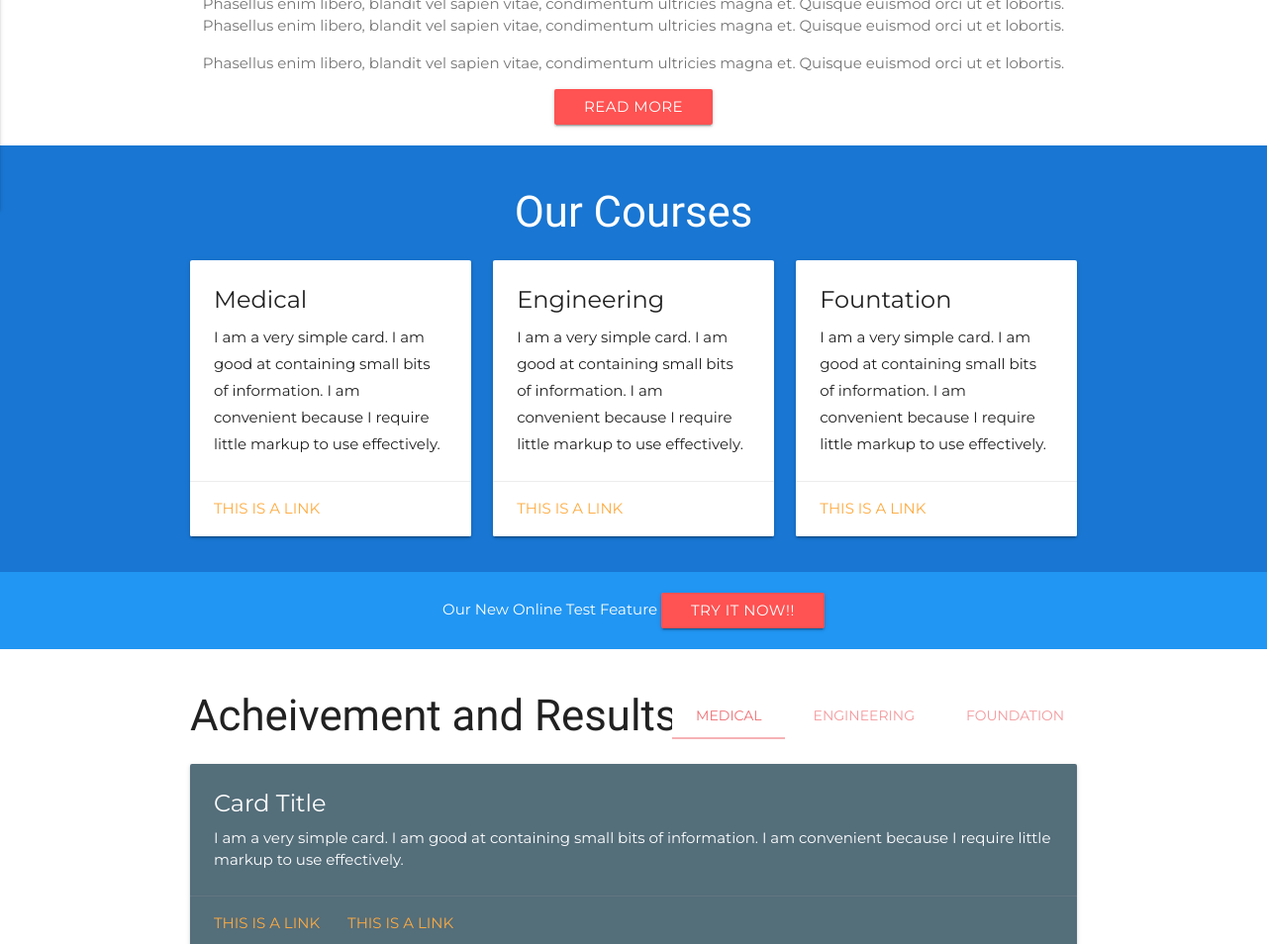
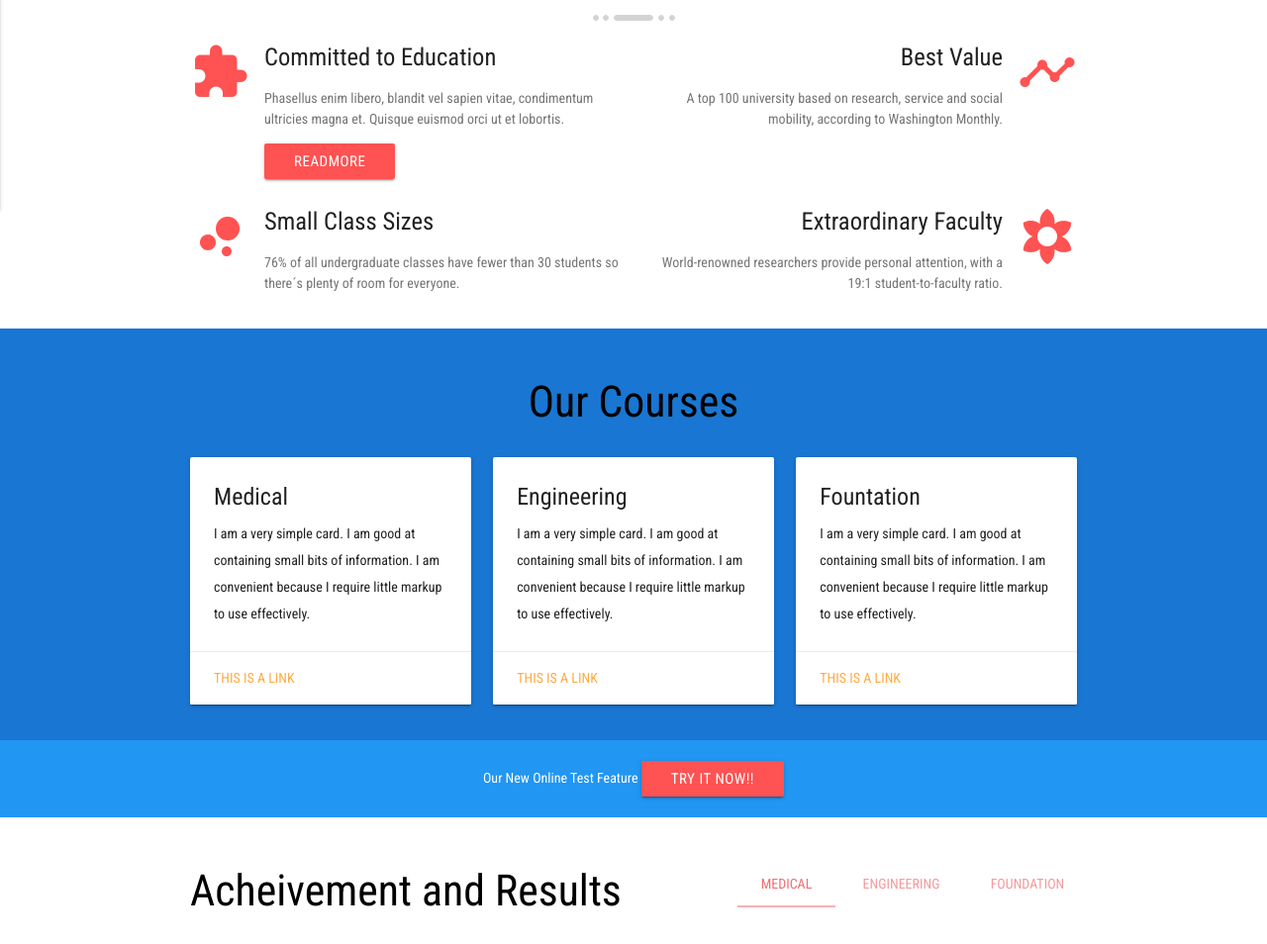
Before and after one commit to xTMNTxRaphaelx/edusquare, a website: page index.html in a window 1280 px wide. Shown: the part 648-1602 px from the top of the page at 99% size. Drawn offline with nearby package versions, Linux system fonts and the light colour scheme.

Commit message:
about page some work

```diff
--- a/index.html
+++ b/index.html
@@ -7,7 +7,8 @@
     <meta http-equiv="X-UA-Compatible" content="ie=edge">
     <title>Edusquare</title>
     <link href="https://fonts.googleapis.com/icon?family=Material+Icons" rel="stylesheet">
-    <link href="https://fonts.googleapis.com/css?family=Montserrat:400,700" rel="stylesheet">
+    <link href="https://fonts.googleapis.com/css?family=Roboto+Condensed" rel="stylesheet">
+
     <link rel="stylesheet" href="node_modules/materialize-css/dist/css/materialize.css">
     <link rel="stylesheet" href="style.css">
 </head>
@@ -158,8 +159,7 @@
                     <li><a href="#">Results</a></li>
                     <li><a href="#">Student Area</a></li>
                     <li><a href="#">Contact US</a></li>
-                    <li><a href="#" class="btn">Login</a></li
-                    <li><a href="#">&nbsp; <i class="material-icons left">menu</i></a></li>
+                    <li><a href="#" class="btn">Login</a></li <li><a href="#">&nbsp; <i class="material-icons left">menu</i></a></li>
                 </ul>
             </div>
         </div>
@@ -224,13 +224,42 @@
             <div class="container">
                 <div class="row">
                     <div class="col s12 center-align">
-                        <h3 class="primary-text-color">Welcome to <span>EduSquare</span></h3>
-                        <p class="secondary-text-color">Phasellus enim libero, blandit vel sapien vitae, condimentum ultricies magna et. Quisque euismod
-                            orci ut et lobortis. Phasellus enim libero, blandit vel sapien vitae, condimentum ultricies magna
-                            et. Quisque euismod orci ut et lobortis.</p>
-                        <p class="secondary-text-color">Phasellus enim libero, blandit vel sapien vitae, condimentum ultricies magna et. Quisque euismod
-                            orci ut et lobortis.</p>
-                        <a href="#" class="btn">Read More</a>
+                        <h3 class="primary-text-color">Hello from the <span>EduSquare</span> team</h3>
+                        <div class="divider-img"><img src="assets/divider.png" alt="divider image"></div>
+                    </div>
+                </div>
+                <div class="row">
+                    <div class="col s12 m6">
+                        <div class="about-box left-b">
+                            <i class="material-icons">extension</i>
+                            <h5 class="primary-text-color">Committed to Education</h5>
+                            <p class="secondary-text-color">Phasellus enim libero, blandit vel sapien vitae, condimentum ultricies magna et. Quisque euismod
+                                orci ut et lobortis.</p>
+                            <a href="#" class="btn">Readmore</a>
+                        </div>
+                    </div>
+                    <div class="col s12 m6">
+                        <div class="about-box right-b">
+                            <i class="material-icons">timeline</i>
+                            <h5 class="primary-text-color">Best Value</h5>
+                            <p class="secondary-text-color">A top 100 university based on research, service and social mobility, according to Washington Monthly.</p>
+                        </div>
+                    </div>
+                </div>
+                <div class="row">
+                    <div class="col s12 m6">
+                        <div class="about-box left-b">
+                            <i class="material-icons">bubble_chart</i>
+                            <h5 class="primary-text-color">Small Class Sizes</h5>
+                            <p class="secondary-text-color">76% of all undergraduate classes have fewer than 30 students so there´s plenty of room for everyone.</p>
+                        </div>
+                    </div>
+                    <div class="col s12 m6">
+                        <div class="about-box right-b">
+                            <i class="material-icons">filter_vintage</i>
+                            <h5 class="primary-text-color">Extraordinary Faculty</h5>
+                            <p class="secondary-text-color">World-renowned researchers provide personal attention, with a 19:1 student-to-faculty ratio.</p>
+                        </div>
                     </div>
                 </div>
             </div>
--- a/style.css
+++ b/style.css
@@ -1,14 +1,44 @@
-.dark-primary-color    { background: #1976D2; }
-.default-primary-color { background: #2196F3; }
-.light-primary-color   { background: #BBDEFB; }
-.text-primary-color    { color: #FFFFFF; }
-.accent-color          { background: #FF5252; }
-.primary-text-color    { color: #212121; }
-.secondary-text-color  { color: #757575; }
-.divider-color         { border-color: #BDBDBD; }
+.dark-primary-color {
+    background: #1976D2;
+}
+
+.default-primary-color {
+    background: #2196F3;
+}
+
+.light-primary-color {
+    background: #BBDEFB;
+}
+
+.text-primary-color {
+    color: #FFFFFF;
+}
+
+.accent-color {
+    background: #FF5252;
+}
+
+.primary-text-color {
+    color: #212121;
+}
+
+.secondary-text-color {
+    color: #757575;
+}
+
+.divider-color {
+    border-color: #BDBDBD;
+}
 
 body {
-    font-family: 'Montserrat', sans-serif;
+    /*font-family: 'Montserrat', sans-serif;*/
+    background-attachment: fixed;
+    color: #313131;
+    font-size: 14px;
+    font-family: 'Roboto Condensed', sans-serif;
+    background-color: #ffffff;
+    overflow-x: hidden !important;
+    max-width: 100%;
 }
 
 h1,
@@ -17,13 +47,16 @@ h3,
 h4,
 h5,
 h6 {
-    font-family: 'Roboto';
+    font-family: 'Roboto Condensed', sans-serif;
+    line-height: 1.42857143;
+    color: #000000;
 }
 
 .btn {
     background: #FF5252;
     color: #fff;
 }
+
 .btn:hover {
     background: #2196F3;
 }
@@ -33,6 +66,7 @@ h6 {
     border-bottom: 2px solid green;
     text-align: center;
 }
+
 @media only screen and (min-width: 601px) {
     .sub-nav .col:first-child {
         text-align: left;
@@ -46,27 +80,33 @@ h6 {
     margin-bottom: 0;
     font-size: 0.87rem;
 }
+
 .sub-nav .col {
     height: 30px;
     line-height: 30px;
 }
+
 .sub-nav .col:first-child {
     padding-left: 6%;
 }
+
 .sub-nav .col:nth-child(2) {
     padding-right: 6%;
 }
+
 .sub-nav span {
     position: relative;
     padding-left: 18px;
     letter-spacing: 0.3px;
 }
+
 .sub-nav span i {
     position: absolute;
     width: 16px;
     top: 0;
     left: 0;
 }
+
 .sub-nav span:first-child {
     margin-right: 18px;
 }
@@ -74,6 +114,7 @@ h6 {
 .sub-nav .social-links {
     display: inline;
 }
+
 .sub-nav .social-links a {
     padding: 0 4px;
     float: right;
@@ -94,10 +135,12 @@ h6 {
     float: right;
     margin-top: 3px;
 }
+
 .sub-nav .online-test-btn i {
     float: left;
     margin-right: 3px;
 }
+
 .sub-nav .online-test-btn:hover i {
     color: #BBDEFB;
 }
@@ -108,22 +151,27 @@ h6 {
     overflow-x: hidden;
     border-top: 3px solid green;
 }
+
 #navbar_d__courses-dropdown h5 {
     margin-left: 16px;
     font-weight: bold;
 }
+
 #navbar_d__downloads-dropdown {
     margin-top: -65px;
     margin-left: 150px;
 }
+
 .main-nav {
     background: #fff;
     height: 100px;
     line-height: 100px;
 }
+
 .main-nav .brand-logo {
     height: 100%;
 }
+
 .main-nav .brand-logo img {
     /*height: 100%;*/
     width: auto;
@@ -131,16 +179,19 @@ h6 {
     height: auto;
     padding: 15px 0;
 }
+
 nav.main-nav .button-collapse {
     color: #212121;
     height: 100px;
     margin: 0 6px;
 }
+
 .main-nav ul a {
     color: #1a265c;
     /*text-transform: uppercase;*/
     /*font-size: 0.87rem;*/
 }
+
 @media only screen and (min-width: 993px) {
     .main-nav .brand-logo {
         margin-left: 6%;
@@ -148,39 +199,44 @@ nav.main-nav .button-collapse {
     ul.desktop-menu {
         margin-right: 6%;
     }
+}
 
-}
-ul.desktop-menu > li > a {
+ul.desktop-menu>li>a {
     padding: 0 12px;
 }
+
 .main-nav ul a i {
     margin-left: 0;
     /*display: none;*/
 }
+
 nav.main-nav ul a:hover {
     background-color: #fff;
     color: #f7ca18;
 }
+
 nav.main-nav ul a.btn {
     color: #fff;
     background: #2196F3;
 }
+
 nav.main-nav ul a.btn:hover {
     background: #2196F3;
 }
+
 @media only screen and (min-width: 601px) {
     nav.main-nav ul li:last-child a {
         margin-right: 0;
     }
 }
+
 .main-nav ul a i,
 .main-nav .button-collapse i {
     height: 100px;
     line-height: 100px;
 }
 
-
-main > section {
+main>section {
     padding-top: 21px;
     padding-bottom: 21px;
 }
@@ -189,29 +245,69 @@ section .row {
     margin-bottom: 0;
 }
 
+.about .about-box {
+    position: relative;
+    text-align: center;
+    margin-bottom: 12px;
+}
+.about .about-box i {
+    color: #FF5252;
+}
+
+@media only screen and (min-width: 601px) {
+    .about .about-box i {
+        position: absolute;
+        top: 3px;
+        font-size: 4rem;
+    }
+    .about .about-box.left-b {
+        padding-left: 5rem;
+    }
+    .about .about-box.right-b {
+        padding-right: 5rem;
+    }
+    .about .about-box.left-b {
+        text-align: left;
+    }
+    .about .about-box.left-b i {
+        left: 0;
+    }
+    .about .about-box.right-b {
+        text-align: right;
+    }
+    .about .about-box.right-b i {
+        right: 0;
+    }
+}
+
 .about h3 span {
     color: #2196F3;
     text-transform: uppercase;
     font-weight: bold;
 }
+
 .feature-box {
     padding: 10 15px;
     box-sizing: border-box;
     width: 100%;
     color: #212121;
 }
+
 .feature-box img {
     float: left;
     max-width: 50px;
     height: auto;
 }
+
 .feature-box .text {
     padding-left: 70px;
 }
+
 .feature-box h5 {
     font-weight: bold;
     /*color: #1976D2;*/
 }
+
 .feature-box p {
     line-height: 27px;
 }
@@ -219,6 +315,7 @@ section .row {
 .our-acheivers .tab-container {
     position: relative;
 }
+
 .our-acheivers ul.tabs {
     position: absolute;
     top: 0;
```
Also changed, not shown: assets/divider.png (added).
